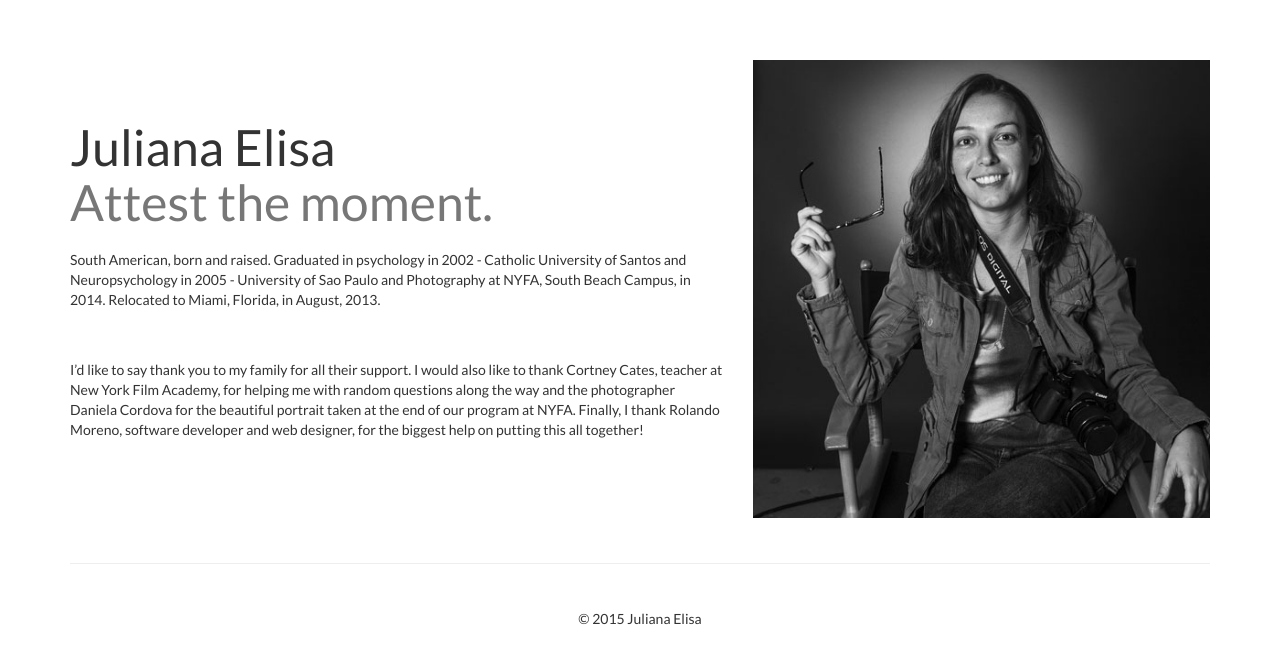
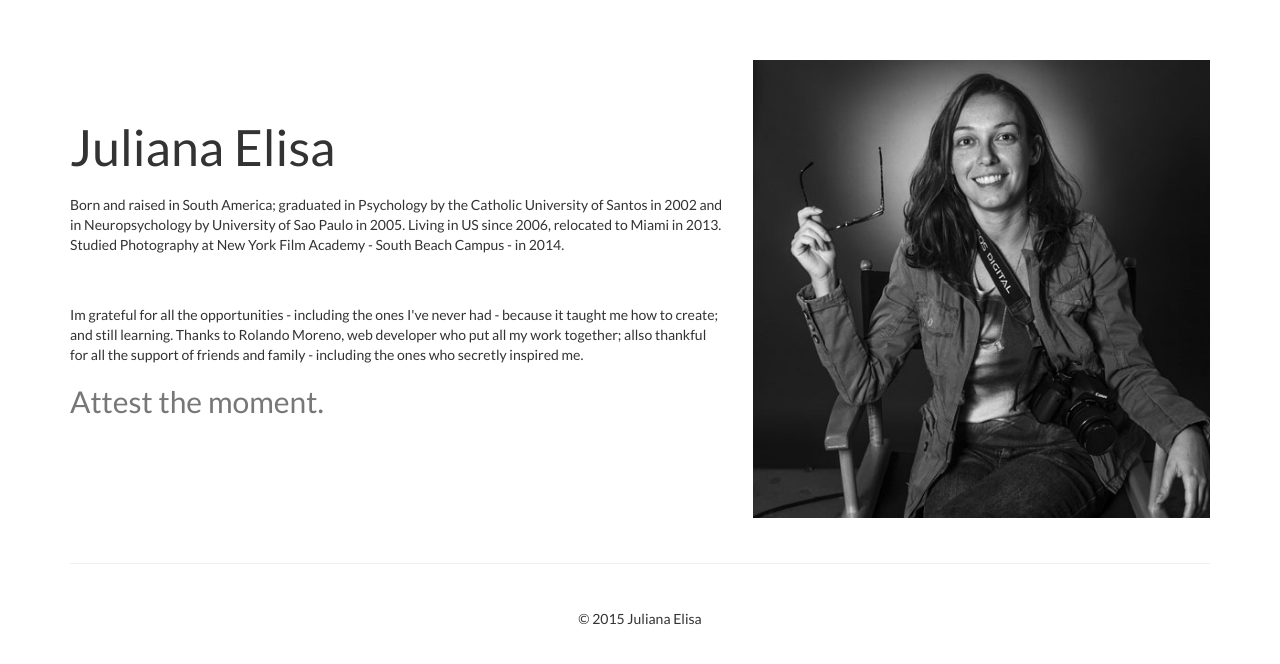
Before and after one commit to nbkm8y5/julianaelisa.com, a PHP site: page /biography.php in a window 1280 px wide. Shown: the part 52-716 px from the top of the page. Run offline with PHP 8.4, Linux system fonts and the light colour scheme; a stand-in replaces the project's code that opens the database connection; some libraries are stand-ins or nearby versions.

Commit message:
Updated Biography
Change to text in biography

```diff
--- a/biography.php
+++ b/biography.php
@@ -57,9 +57,10 @@
     <section class="container">
       <div class="row featurette">
         <div class="col-md-7">
-          <h2 class="featurette-heading">Juliana Elisa</br><span class="text-muted">Attest the moment.</span></h2>
-          <p class="lead"><p>South American, born and raised. Graduated in psychology in 2002 - Catholic University of Santos and Neuropsychology in 2005 - University of Sao Paulo and Photography at NYFA, South Beach Campus, in 2014. Relocated to Miami, Florida, in August, 2013.
-          </p></br></br><p>I’d like to say thank you to my family for all their support.  I would also like to thank Cortney Cates, teacher at New York Film Academy, for helping me with random questions along the way and the photographer Daniela Cordova for the beautiful portrait taken at the end of our program at NYFA.  Finally, I thank Rolando Moreno, software developer and web designer, for the biggest help on putting this all together!</p>
+          <h2 class="featurette-heading">Juliana Elisa</h2>
+          <p class="lead"><p>Born and raised in South America; graduated in Psychology by the Catholic University of Santos in 2002 and in Neuropsychology by University of Sao Paulo in 2005.  Living in US since 2006, relocated to Miami in 2013.  Studied Photography at New York Film Academy - South Beach Campus - in 2014.
+          </p></br></br><p>Im grateful for all the opportunities - including the ones I've never had - because it taught me how to create; and still learning.  Thanks to Rolando Moreno, web developer who put all my work together; allso thankful for all the support of friends and family - including the ones who secretly inspired me.</p>
+          <h2 class="text-muted">Attest the moment.</h2>
         </div>
         <div class="col-md-5" style="padding-top: 60px; padding-bottom: 25px">
           <img class="featurette-image img-responsive" src="images/jElisa.jpg" alt="Generic placeholder image">
```
